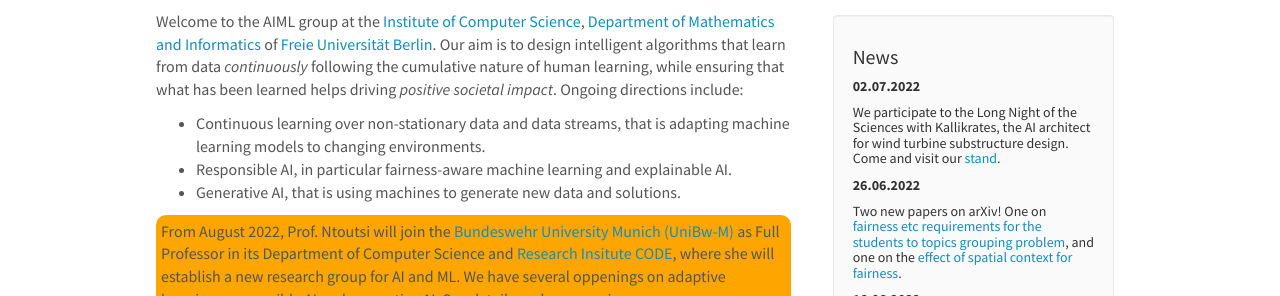
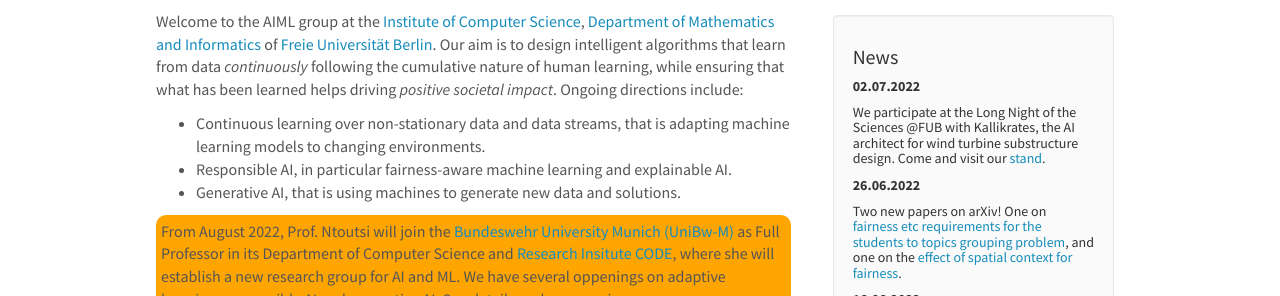
Before and after one commit to AIML-research/AIML-research.github.io, a Jekyll site: the page built from _pages/home.md, in a window 1280 px wide and 942 px high. Shown: the part 168-464 px from the top of the window. Built offline with Jekyll 4.4.1, drawn with Linux system fonts in a browser that asks for light colours; nearby versions of some CDN libraries.

Commit message:
Update news.yml

```diff
--- a/_data/news.yml
+++ b/_data/news.yml
@@ -1,5 +1,5 @@
 - date: 02.07.2022
-  headline: We participate to the Long Night of the Sciences with Kallikrates, the AI architect for wind turbine substructure design. Come and visit our <a href="https://pbs.twimg.com/media/FWb_nBJXEAIDVAN?format=jpg&name=large" target="_new"> stand</a>.
+  headline: We participate at the Long Night of the Sciences @FUB with Kallikrates, the AI architect for wind turbine substructure design. Come and visit our <a href="https://pbs.twimg.com/media/FWb_nBJXEAIDVAN?format=jpg&name=large" target="_new"> stand</a>.
 - date: 26.06.2022
   headline: Two new papers on arXiv! One on <a href="https://arxiv.org/pdf/2206.09895.pdf" target="_new">fairness etc requirements for the students to topics grouping problem</a>, and one on the <a href="https://arxiv.org/pdf/2206.11436.pdf" target="_new">effect of spatial context for fairness</a>.
 - date: 16.06.2022
```
